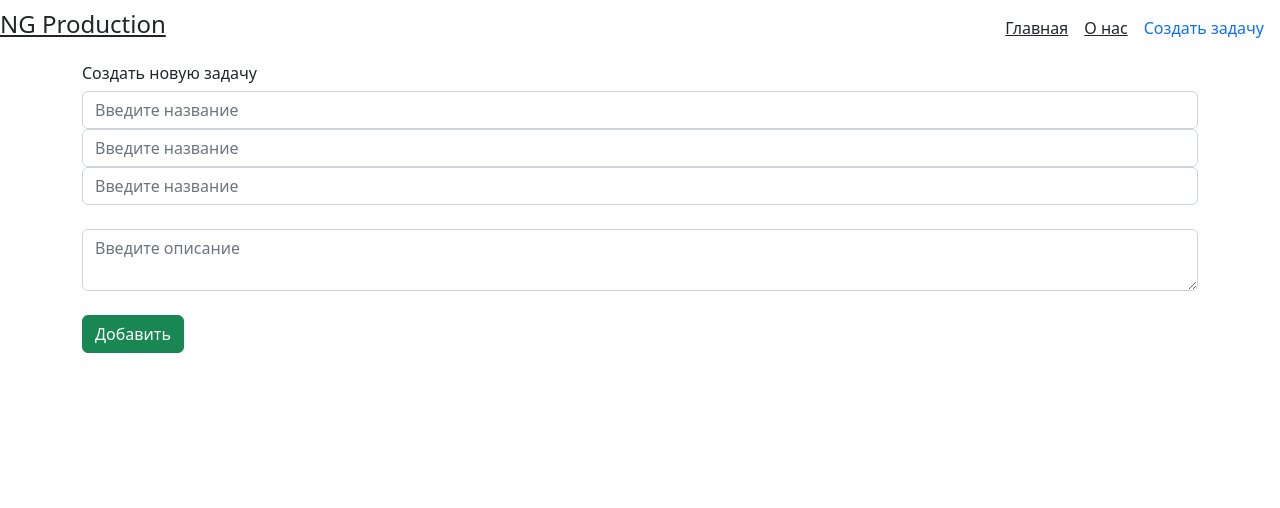
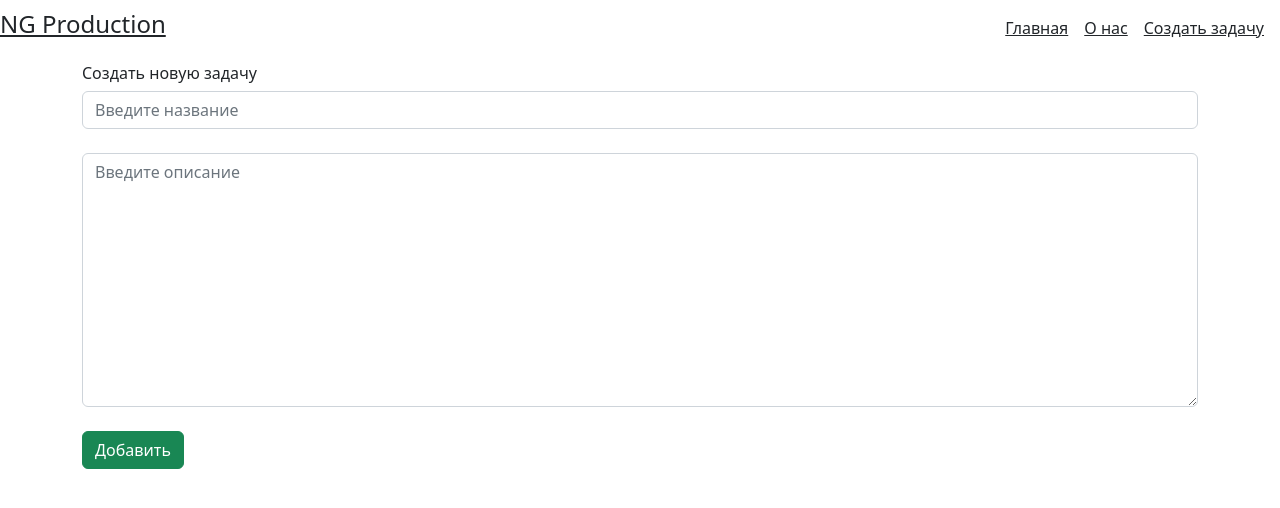
Before and after one commit to Gaikas/web1, a Django app: template templates/siteD/create.html in a window 1280 px wide. Shown: the top 508 px of the page. Run offline with Django 4.2, Linux system fonts and the light colour scheme; the template is opened without the code that fills it: values that come from a table or form of the project are taken from there, others are empty.

Commit message:
Add almost great form in new page Create task

```diff
--- a/siteD/admin.py
+++ b/siteD/admin.py
@@ -1,4 +1,5 @@
 from django.contrib import admin
 from . import models
 
+
 admin.site.register(models.Task)
--- a/siteD/forms.py
+++ b/siteD/forms.py
@@ -1,8 +1,8 @@
 
 from . models import Task
-from django.forms import ModelForm, TextInput
+from django.forms import ModelForm, TextInput, Textarea
 
-class TaskForm (ModelForm):
+class TaskForm(ModelForm):
     class Meta:
         model = Task
         fields = ["title", "task"]
@@ -11,8 +11,8 @@ class TaskForm (ModelForm):
                 'class': 'form-control',
                 'placeholder': 'Введите название'
             }),
-            "task": TextInput(attrs={
+            "task": Textarea(attrs={
                 'class': 'form-control',
-                'placeholder': 'Введите название'
+                'placeholder': 'Введите описание'
             }),
         }
--- a/siteD/views.py
+++ b/siteD/views.py
@@ -6,7 +6,7 @@ from .forms import TaskForm
 def index(request):
     zap1 = {
         'title1': 'Главная страница',
-        'tasks' : models.Task.objects.order_by('-id')
+        'tasks': models.Task.objects.all()
     }
     return render(request, "siteD/index.html", zap1)
 
@@ -18,4 +18,4 @@ def create(request):
     context = {
         'form': form
     }
-    return render(request, "siteD/create.html")
+    return render(request, "siteD/create.html", context)
--- a/templates/siteD/base.html
+++ b/templates/siteD/base.html
@@ -13,7 +13,7 @@
         <nav class="d-inline-flex mt-2 ms-md-auto">
             <a class="me-3 py-2 text-dark" href="{% url 'home'%}">Главная</a>
             <a class="me-3 py-2 text-dark" href="{%url 'about'%}">О нас</a>
-            <a class="me-3 py-2 text-decoration-none" href="{% url 'create'%}">Создать задачу</a>
+            <a class="me-3 py-2 text-dark" href="{% url 'create'%}">Создать задачу</a>
         </nav>
     </div>
 
--- a/templates/siteD/create.html
+++ b/templates/siteD/create.html
@@ -8,10 +8,8 @@
     <h6>Создать новую задачу</h6>
     <form method="post">
         {% csrf_token %}
-        {{form.title}}
-        {{form.task}}
-        <input type="text" placeholder="Введите название" class = "form-control"><br>
-        <textarea type ="text" placeholder = "Введите описание" class = "form-control"></textarea><br>
+        {{form.title}}<br>
+        {{form.task}}<br>
         <button type="submit" class = "btn btn-success">Добавить</button>
     </form>
 {% endblock%}
```
Also changed, not shown: siteD/urls.py (line endings or trailing spaces).
